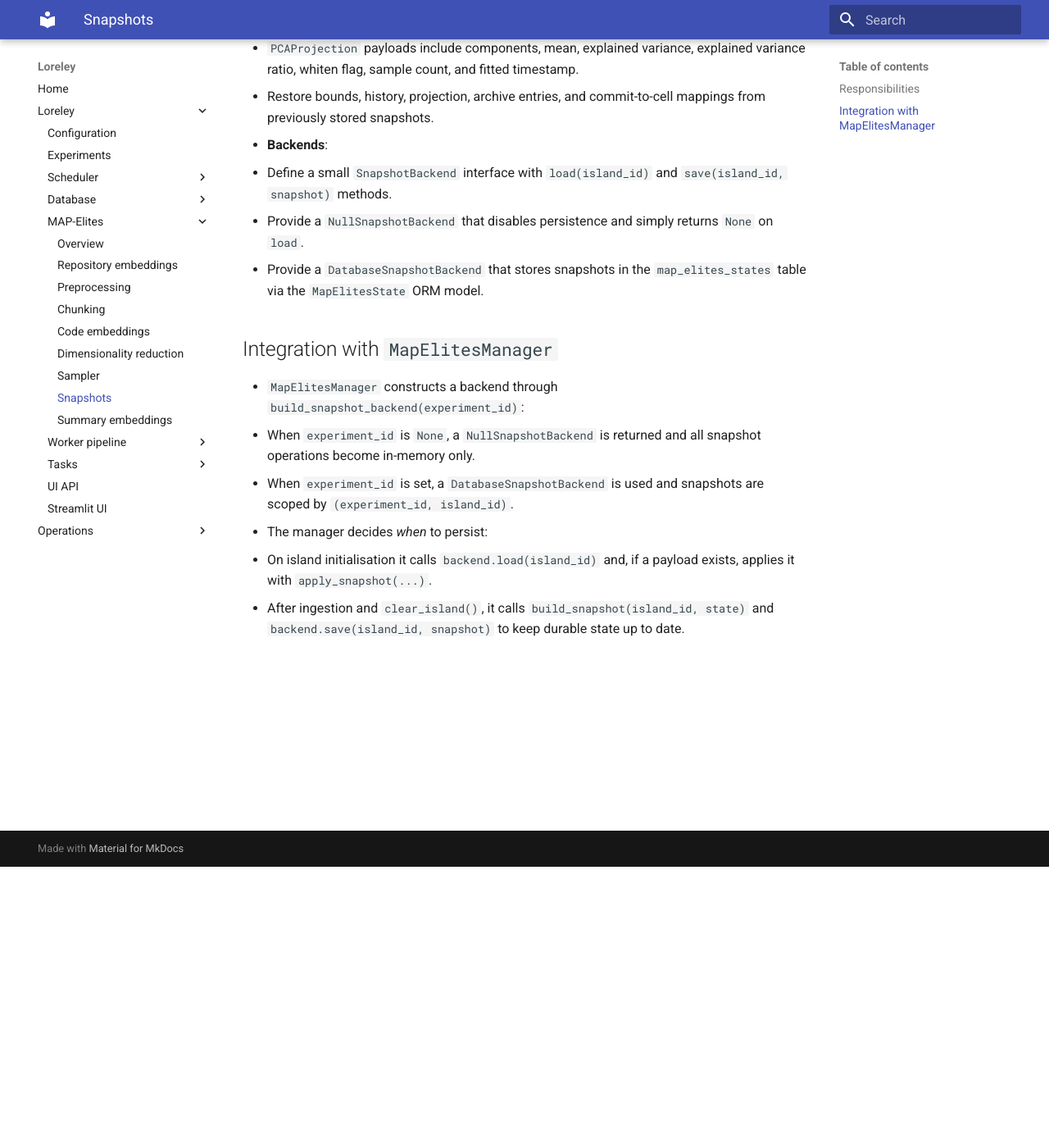
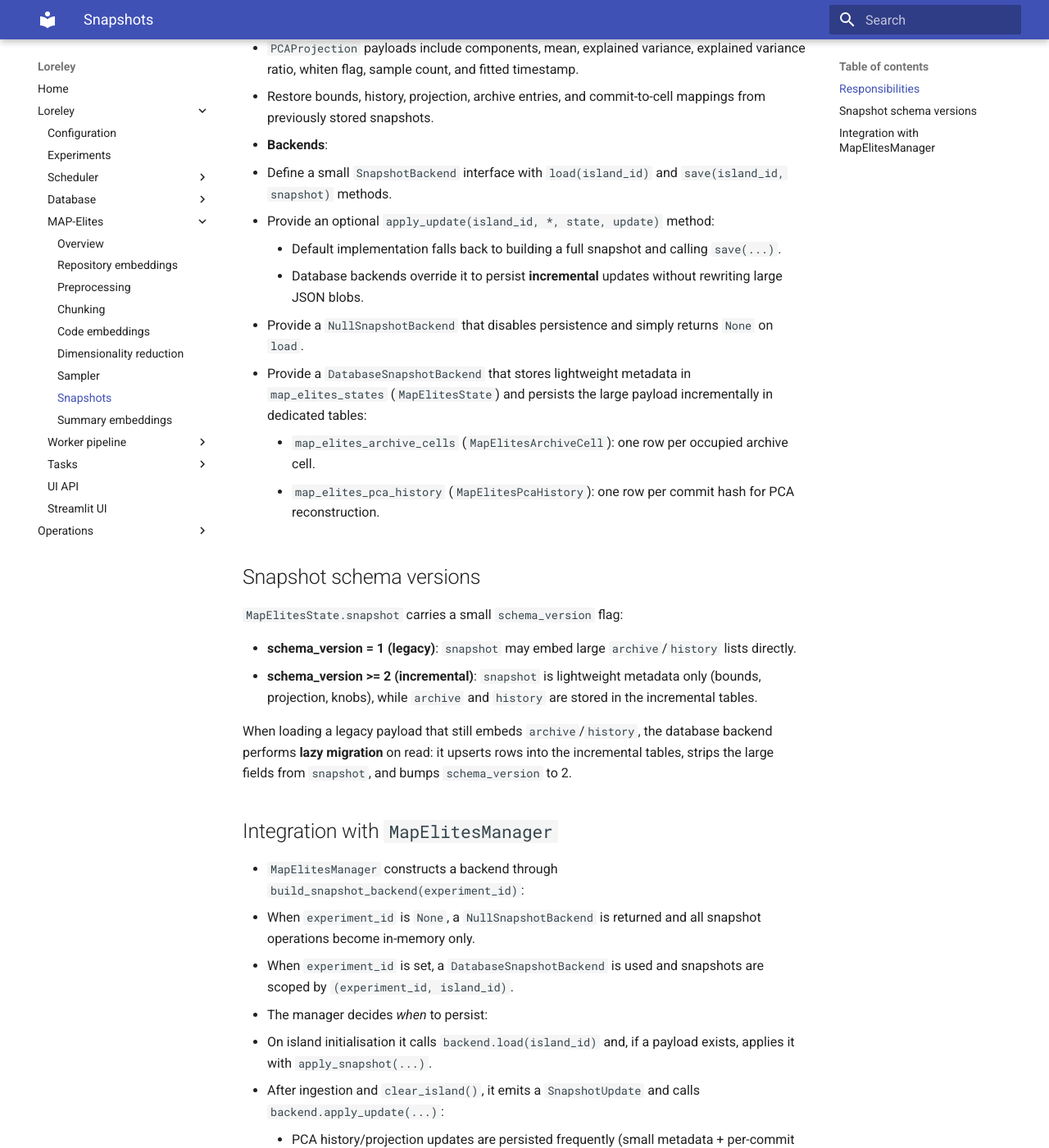
Before and after one commit to NeapolitanIcecream/loreley, an MkDocs documentation site: the page built from docs/loreley/core/map-elites/snapshot.md, in a window 1280 px wide and 1400 px high, scrolled down 343 px. Shown: the whole window at 82% size. Built offline with MkDocs 1.6.1 and Material for MkDocs 9.7.7, drawn with Linux system fonts in a browser that asks for light colours; some of the changed text lies outside the part shown.

Commit message:
update docs

```diff
--- a/docs/loreley/core/map-elites/snapshot.md
+++ b/docs/loreley/core/map-elites/snapshot.md
@@ -10,8 +10,26 @@ Helpers and backends for serialising and persisting MAP-Elites archive snapshots
   - Restore bounds, history, projection, archive entries, and commit-to-cell mappings from previously stored snapshots.
 - **Backends**:
   - Define a small `SnapshotBackend` interface with `load(island_id)` and `save(island_id, snapshot)` methods.
+  - Provide an optional `apply_update(island_id, *, state, update)` method:
+    - Default implementation falls back to building a full snapshot and calling `save(...)`.
+    - Database backends override it to persist **incremental** updates without rewriting large JSON blobs.
   - Provide a `NullSnapshotBackend` that disables persistence and simply returns `None` on `load`.
-  - Provide a `DatabaseSnapshotBackend` that stores snapshots in the `map_elites_states` table via the `MapElitesState` ORM model.
+  - Provide a `DatabaseSnapshotBackend` that stores lightweight metadata in `map_elites_states` (`MapElitesState`)
+    and persists the large payload incrementally in dedicated tables:
+    - `map_elites_archive_cells` (`MapElitesArchiveCell`): one row per occupied archive cell.
+    - `map_elites_pca_history` (`MapElitesPcaHistory`): one row per commit hash for PCA reconstruction.
+
+## Snapshot schema versions
+
+`MapElitesState.snapshot` carries a small `schema_version` flag:
+
+- **schema_version = 1 (legacy)**: `snapshot` may embed large `archive`/`history` lists directly.
+- **schema_version >= 2 (incremental)**: `snapshot` is lightweight metadata only (bounds, projection, knobs),
+  while `archive` and `history` are stored in the incremental tables.
+
+When loading a legacy payload that still embeds `archive`/`history`, the database backend performs **lazy migration**
+on read: it upserts rows into the incremental tables, strips the large fields from `snapshot`, and bumps
+`schema_version` to 2.
 
 ## Integration with `MapElitesManager`
 
@@ -20,4 +38,7 @@ Helpers and backends for serialising and persisting MAP-Elites archive snapshots
   - When `experiment_id` is set, a `DatabaseSnapshotBackend` is used and snapshots are scoped by `(experiment_id, island_id)`.
 - The manager decides *when* to persist:
   - On island initialisation it calls `backend.load(island_id)` and, if a payload exists, applies it with `apply_snapshot(...)`.
-  - After ingestion and `clear_island()`, it calls `build_snapshot(island_id, state)` and `backend.save(island_id, snapshot)` to keep durable state up to date.
+  - After ingestion and `clear_island()`, it emits a `SnapshotUpdate` and calls `backend.apply_update(...)`:
+    - PCA history/projection updates are persisted frequently (small metadata + per-commit history row).
+    - Archive cell writes are persisted only when a commit actually improves a cell (single cell upsert).
+    - Clearing an island deletes that island's cell/history rows and resets projection metadata.
```
Also changed, not shown: docs/loreley/db/models.md (+13 -1 lines).
